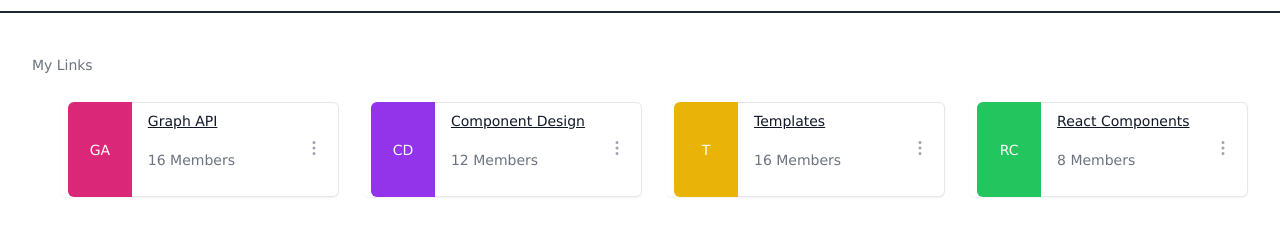
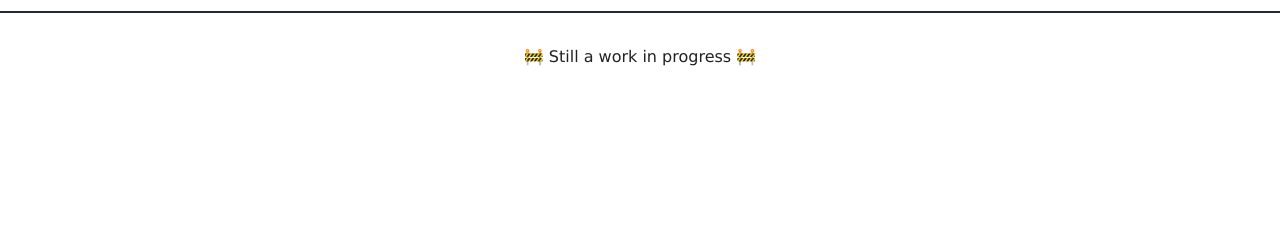
Before and after one commit to thejayhaykid/astro-blog, an Astro site: page /links in a window 1280 px wide. Shown: the part 53-288 px from the top of the page. Built offline with nearby package versions, Linux system fonts and the light colour scheme; Astro itself is replaced by a stand-in of ours; a web font is replaced by a local one.

Commit message:
Update links.astro

```diff
--- a/src/pages/links.astro
+++ b/src/pages/links.astro
@@ -9,13 +9,11 @@ const title = `${SITE_TITLE} | Links`;
 <BaseHead title={title} description={SITE_DESCRIPTION} />
 <Header client:load />
 <div
-  class="flex flex-row w-screen justify-center content-start min-h-[var(--screen-height)] dark:bg-gray-900 dark:text-gray-50"
+  class="flex flex-row w-screen justify-center content-start min-h-[var(--screen-height)] dark:bg-gray-900 dark:text-gray-50 pt-8"
 >
-  <article
-    class="prose prose-lg max-w-none dark:prose-invert dark:prose-h1:text-gray-50 dark:prose-h2:text-gray-50 dark:prose-h3:text-gray-50 dark:bg-gray-900 dark:text-gray-50 mt-4"
-  >
-    <div>
-      <h2 class="text-sm font-medium text-gray-500">My Links</h2>
+  <h1>🚧 Still a work in progress 🚧</h1>
+  <!-- <div>
+    <h2 class="font-medium text-gray-500 dark:text-gray-200">My Links</h2>
     <ul
       role="list"
       class="mt-3 grid grid-cols-1 gap-5 sm:grid-cols-2 sm:gap-6 lg:grid-cols-4"
@@ -161,6 +159,5 @@ const title = `${SITE_TITLE} | Links`;
         </div>
       </li>
     </ul>
+  </div> -->
 </div>
-  </article>
-</div>
```
Lines whose indentation alone changed are shown as unchanged.
